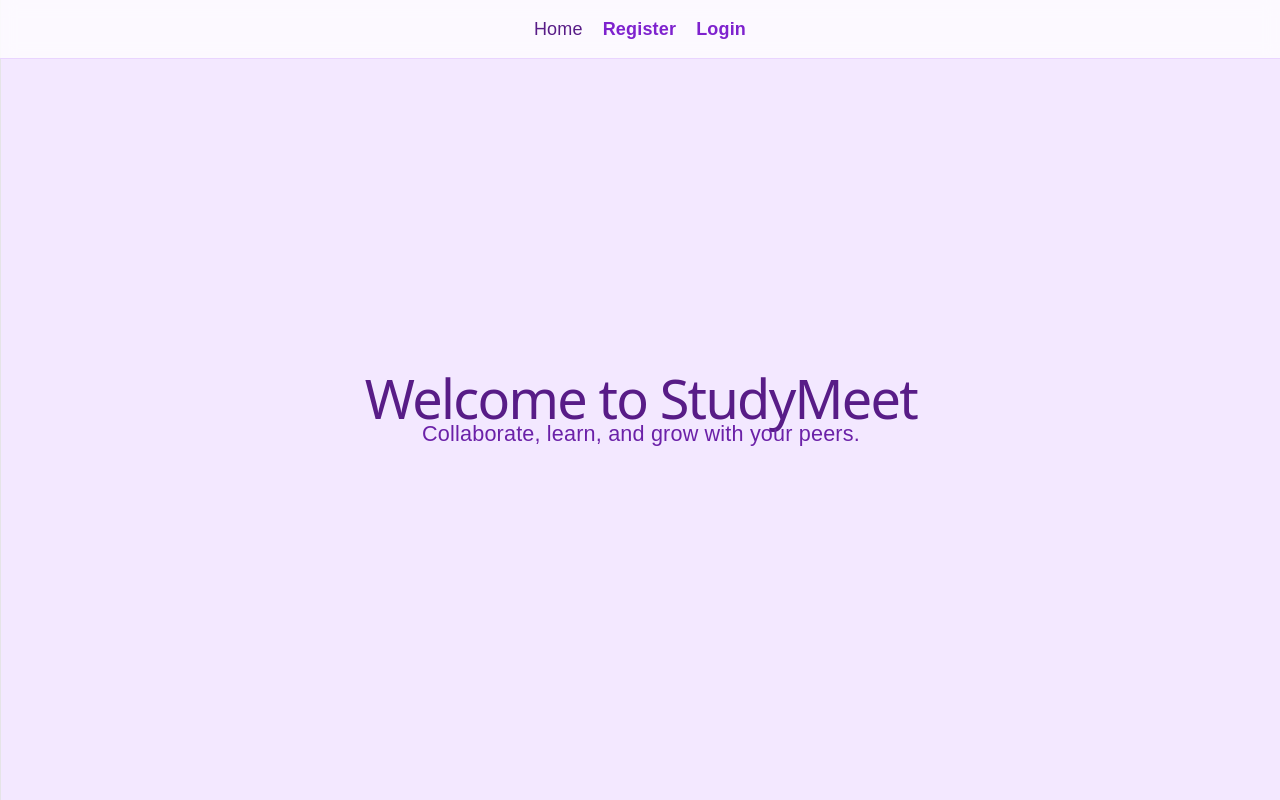
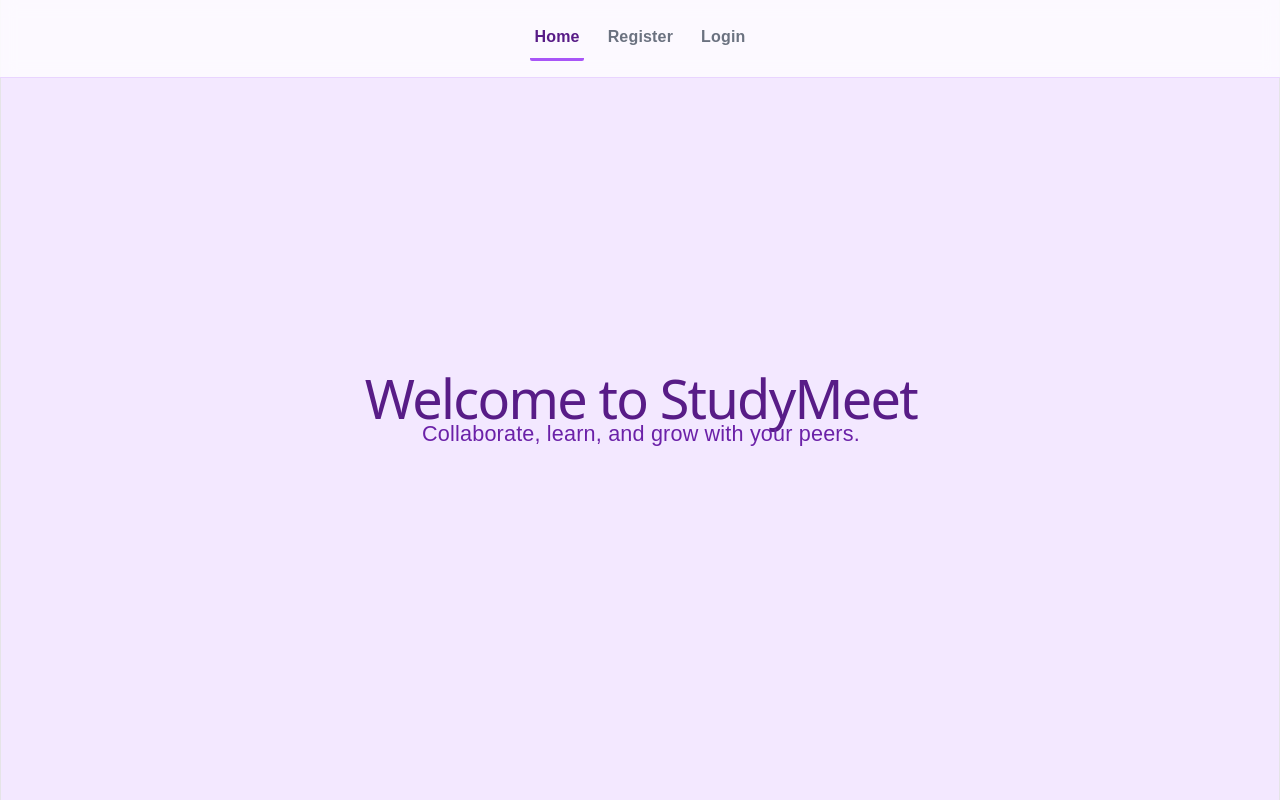
Before and after one commit to snehaKh819/studymeet, a React app in the folder frontend/: page / in a window 1280 px wide. Built offline with nearby package versions, Linux system fonts and the light colour scheme; the HTML template or start-up script is replaced by a standard one.

Commit message:
Changes in nav style

```diff
--- a/frontend/src/App.jsx
+++ b/frontend/src/App.jsx
@@ -1,8 +1,24 @@
-import { BrowserRouter as Router, Routes, Route, Link } from 'react-router-dom';
+import { BrowserRouter as Router, Routes, Route, NavLink } from 'react-router-dom';
+import { useState } from 'react';
 import Register from './Register';
 import Login from './Login';
 
 function App() {
+  const [hoveredTab, setHoveredTab] = useState(null);
+
+  const getNavStyle = (isActive, tabId) => ({
+    marginRight: tabId !== 'login' ? '20px' : '0px',
+    textDecoration: 'none',
+    fontSize: '16px',
+    fontWeight: '600',
+    padding: '8px 4px',
+    position: 'relative',
+    transition: 'all 0.2s ease',
+    color: isActive ? '#581c87' : hoveredTab === tabId ? '#9333ea' : '#6b7280',
+    borderBottom: isActive ? '3px solid #a855f7' : '3px solid transparent',
+    borderRadius: '2px'
+  });
+
   return (
     <Router>
       <nav style={{
@@ -19,15 +35,33 @@ function App() {
         zIndex: 10,
         fontFamily: 'sans-serif'
       }}>
-        <Link to="/" style={{ marginRight: '20px', textDecoration: 'none', color: '#581c87', fontWeight: '500' }}>
+
+        <NavLink
+          to="/"
+          style={({ isActive }) => getNavStyle(isActive, 'home')}
+          onMouseEnter={() => setHoveredTab('home')}
+          onMouseLeave={() => setHoveredTab(null)}
+        >
           Home
-        </Link>
-        <Link to="/register" style={{ marginRight: '20px', textDecoration: 'none', color: '#7e22ce', fontWeight: '600' }}>
+        </NavLink>
+
+        <NavLink
+          to="/register"
+          style={({ isActive }) => getNavStyle(isActive, 'register')}
+          onMouseEnter={() => setHoveredTab('register')}
+          onMouseLeave={() => setHoveredTab(null)}
+        >
           Register
-        </Link>
-        <Link to="/login" style={{ textDecoration: 'none', color: '#7e22ce', fontWeight: '600' }}>
+        </NavLink>
+
+        <NavLink
+          to="/login"
+          style={({ isActive }) => getNavStyle(isActive, 'login')}
+          onMouseEnter={() => setHoveredTab('login')}
+          onMouseLeave={() => setHoveredTab(null)}
+        >
           Login
-        </Link>
+        </NavLink>
       </nav>
 
       <Routes>
--- a/frontend/src/index.css
+++ b/frontend/src/index.css
@@ -113,7 +113,10 @@ code {
 html, body, #root {
   margin: 0;
   padding: 0;
-  width: 100%;
-  height: 100%;
+  width: 100vw;
+  height: 100vh;
+  overflow-x: hidden;
   box-sizing: border-box;
+  font-family: -apple-system, BlinkMacSystemFont, "Segoe UI", Roboto, sans-serif;
+  background-color: #f3e8ff; /* Lavender background across the entire app */
 }
```
